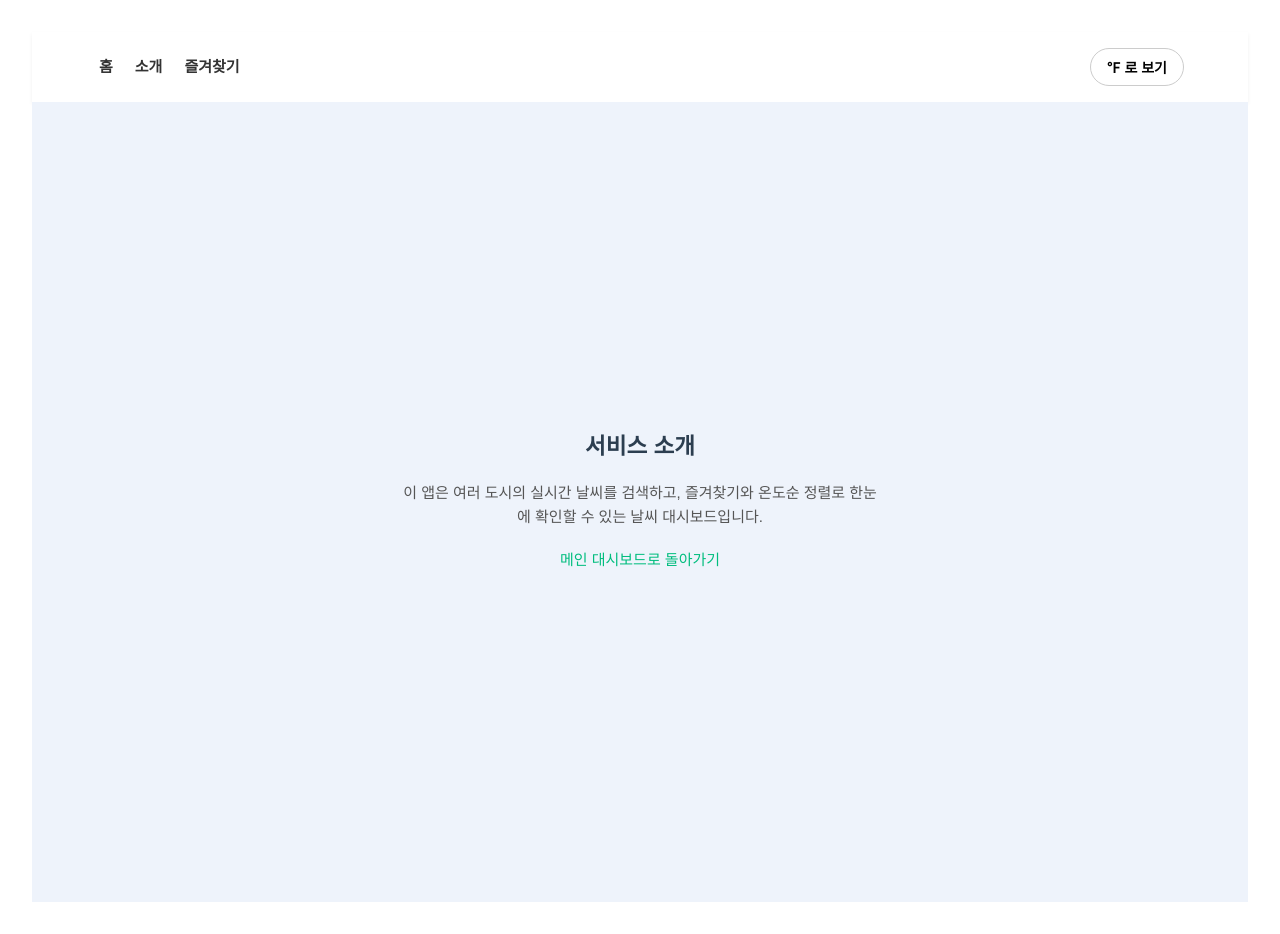
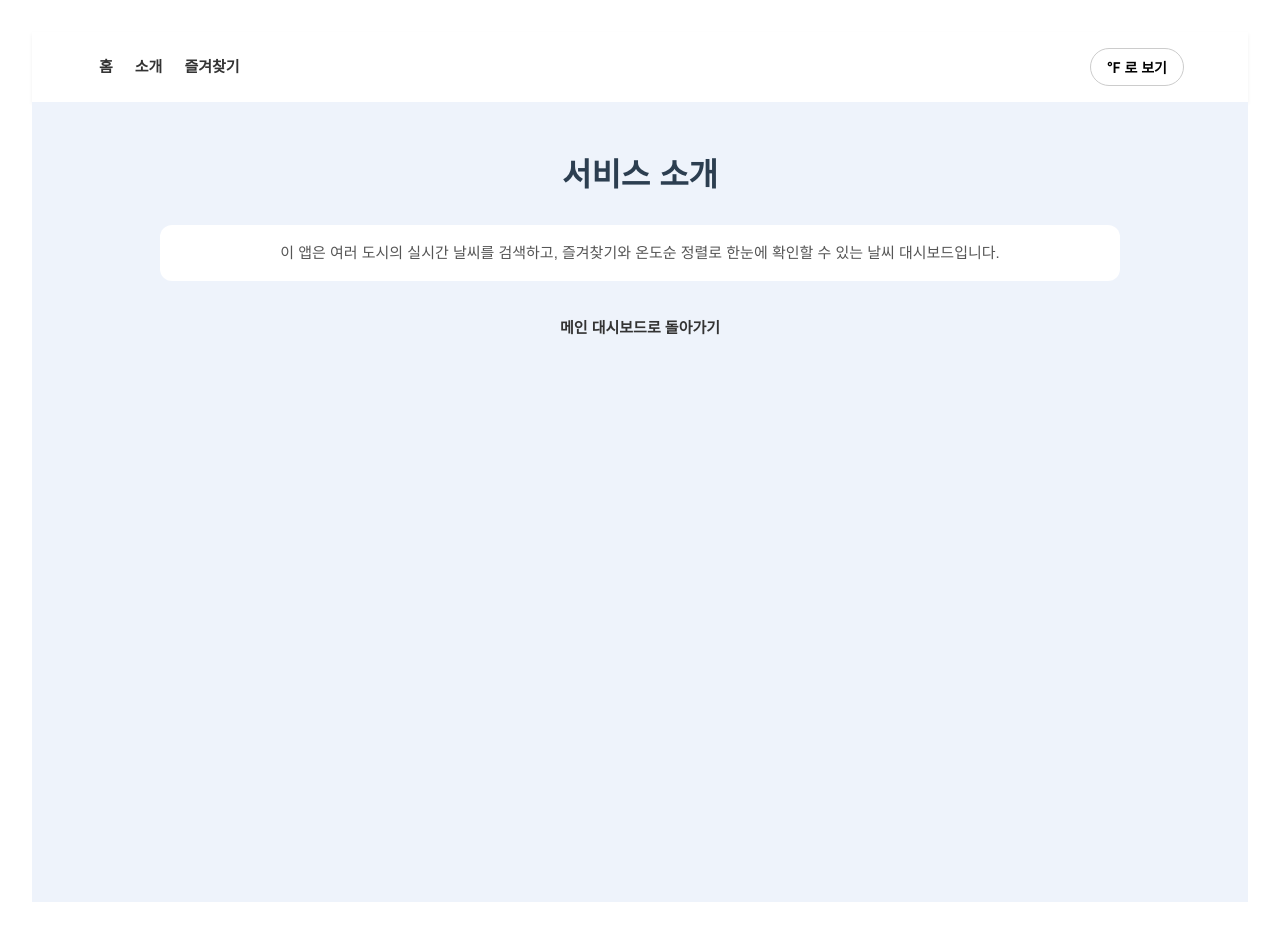
Before and after one commit to sehyun001212/skala_vue_assignment, a Vue app: page /about in a window 1280 px wide. Built offline with nearby package versions, Linux system fonts and the light colour scheme; a web font is replaced by a local one.

Commit message:
소개 및 즐겨찾기 페이지 디자인을 홈 화면과 통일

```diff
--- a/src/views/FavoriteListView.vue
+++ b/src/views/FavoriteListView.vue
@@ -4,6 +4,7 @@ import { RouterLink } from 'vue-router'
 import axios from 'axios'
 import { useFavoriteStore } from '../stores/favoriteStore'
 import { useConfigStore } from '../stores/configStore'
+import BaseDashboardCard from '../components/weather/BaseDashboardCard.vue'
 
 const favoriteStore = useFavoriteStore()
 const configStore = useConfigStore()
@@ -61,6 +62,7 @@ const favoriteWeatherList = computed(() => {
   <div class="favorite-page">
     <h2>즐겨찾기한 도시</h2>
 
+    <BaseDashboardCard>
       <div class="favorite-list" v-loading="isLoading">
         <div class="favorite-card" v-for="weather in favoriteWeatherList" :key="weather.id">
           <h3>{{ weather.name }}</h3>
@@ -69,17 +71,19 @@ const favoriteWeatherList = computed(() => {
           <el-tag v-if="weather.temp >= 25" type="danger">🔥 더움 (25도 이상)</el-tag>
           <el-tag v-else type="primary">❄️ 선선함 (25도 미만)</el-tag>
         </div>
-    </div>
         <p v-if="!isLoading && favoriteWeatherList.length === 0" class="no-result">
           즐겨찾기한 도시가 없습니다.
         </p>
+      </div>
+    </BaseDashboardCard>
 
-    <RouterLink to="/">메인으로 돌아가기</RouterLink>
+    <RouterLink to="/" class="back-link">메인으로 돌아가기</RouterLink>
   </div>
 </template>
 
 <style scoped>
 .favorite-page {
+  width: 100%;
   min-height: 100vh;
   padding: 48px 64px;
   background-color: #eef3fb;
@@ -91,16 +95,22 @@ const favoriteWeatherList = computed(() => {
 }
 
 .favorite-page h2 {
+  width: 100%;
+  max-width: 960px;
   font-size: 32px;
   margin-bottom: 24px;
+  text-align: center;
 }
 
 .favorite-list {
   display: flex;
   flex-wrap: wrap;
   gap: 20px;
-  justify-content: center;
-  margin-bottom: 24px;
+  align-items: flex-start;
+  max-width: 700px;
+  min-height: 220px;
+  width: 100%;
+  margin: 0 auto;
 }
 
 .favorite-card {
@@ -113,8 +123,21 @@ const favoriteWeatherList = computed(() => {
 }
 
 .no-result {
+  width: 100%;
+  text-align: center;
+  padding: 24px;
   color: #999;
   font-style: italic;
-  margin-bottom: 24px;
+}
+
+.back-link {
+  margin-top: 16px;
+  text-decoration: none;
+  color: #333;
+  font-weight: bold;
+}
+
+.back-link:hover {
+  color: #42b883;
 }
 </style>
--- a/src/views/WeatherAboutView.vue
+++ b/src/views/WeatherAboutView.vue
@@ -1,36 +1,58 @@
 <script setup>
 import { RouterLink } from 'vue-router'
+import BaseDashboardCard from '../components/weather/BaseDashboardCard.vue'
 </script>
 
 <template>
   <div class="about-page">
     <h2>서비스 소개</h2>
-    <p>
-      이 앱은 여러 도시의 실시간 날씨를 검색하고, 즐겨찾기와 온도순 정렬로 한눈에 확인할 수 있는
-      날씨 대시보드입니다.
-    </p>
-    <RouterLink to="/">메인 대시보드로 돌아가기</RouterLink>
+
+    <BaseDashboardCard>
+      <p>
+        이 앱은 여러 도시의 실시간 날씨를 검색하고, 즐겨찾기와 온도순 정렬로 한눈에 확인할 수 있는
+        날씨 대시보드입니다.
+      </p>
+    </BaseDashboardCard>
+
+    <RouterLink to="/" class="back-link">메인 대시보드로 돌아가기</RouterLink>
   </div>
 </template>
 
 <style scoped>
 .about-page {
+  width: 100%;
   min-height: 100vh;
+  padding: 48px 64px;
+  background-color: #eef3fb;
+  font-family: sans-serif;
+  box-sizing: border-box;
   display: flex;
   flex-direction: column;
   align-items: center;
-  justify-content: center;
-  gap: 16px;
-  padding: 48px;
-  background-color: #eef3fb;
-  font-family: sans-serif;
-  box-sizing: border-box;
+}
+
+.about-page h2 {
+  width: 100%;
+  max-width: 960px;
+  font-size: 32px;
+  margin-bottom: 24px;
   text-align: center;
 }
 
 .about-page p {
-  max-width: 480px;
   line-height: 1.6;
   color: #555;
+  text-align: center;
+}
+
+.back-link {
+  margin-top: 16px;
+  text-decoration: none;
+  color: #333;
+  font-weight: bold;
+}
+
+.back-link:hover {
+  color: #42b883;
 }
 </style>
```
Lines whose indentation alone changed are shown as unchanged.
